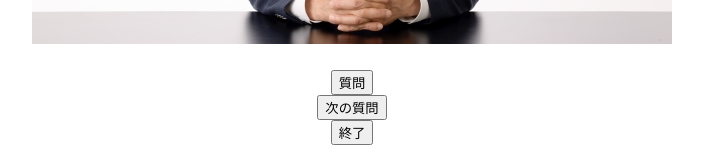
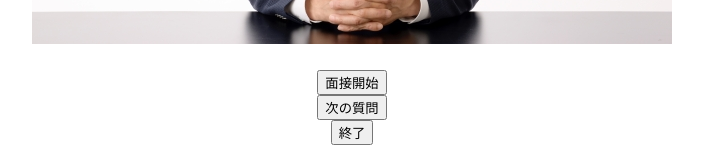
Before and after one commit to beginners-luckk/beginners-luck, a Vue app: page / in a window 1280 px wide. Shown: the part 403-563 px from the top of the page, without its empty margins (288-991 px from the left). Built offline with nearby package versions, Linux system fonts and the light colour scheme.

Commit message:
面接画面

```diff
--- a/src/components/textSpeechApi.vue
+++ b/src/components/textSpeechApi.vue
@@ -3,7 +3,7 @@
     <h2>
       <img v-bind:src="imgPath" alt="" />
     </h2>
-    <div><button v-on:click="playInterview">質問</button></div>
+    <div><button v-on:click="playInterview">面接開始</button></div>
     <div><button v-on:click="nextInterview">次の質問</button></div>
     <div><button v-on:click="stopInterview">終了</button></div>
     <!-- <div v-for="intervie of interviews" :key="intervie.voice">
--- a/test-api.json
+++ b/test-api.json
@@ -5,7 +5,7 @@
     "speakingRate": "1.00"
   },
   "input": {
-    "text": "１分程度で自己PRをお願いします"
+    "text": "では、面接を始めます。まず、１分程度で自己ぴーあーるをお願いします"
   },
   "voice": {
     "languageCode": "ja-JP",
```
